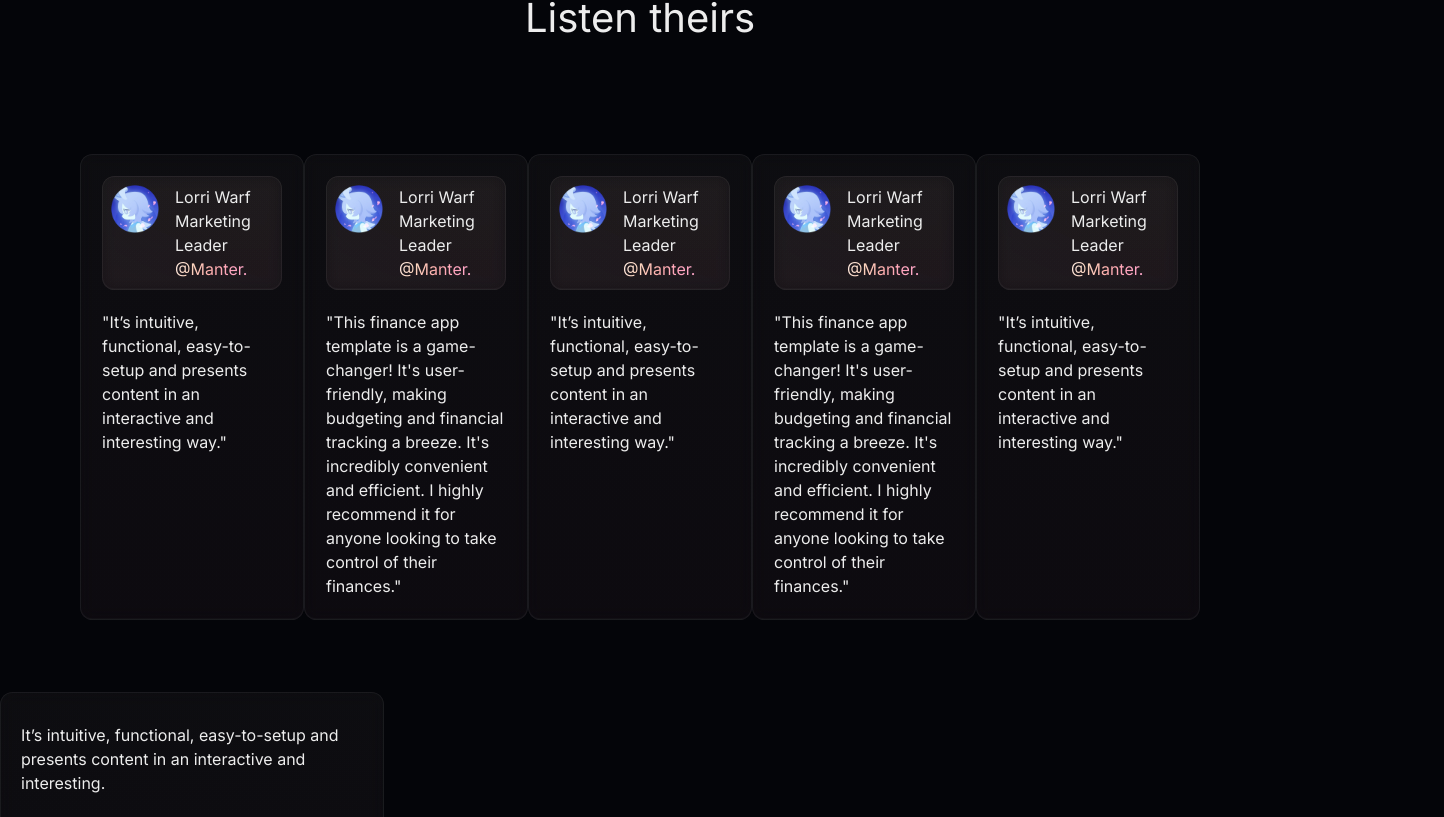
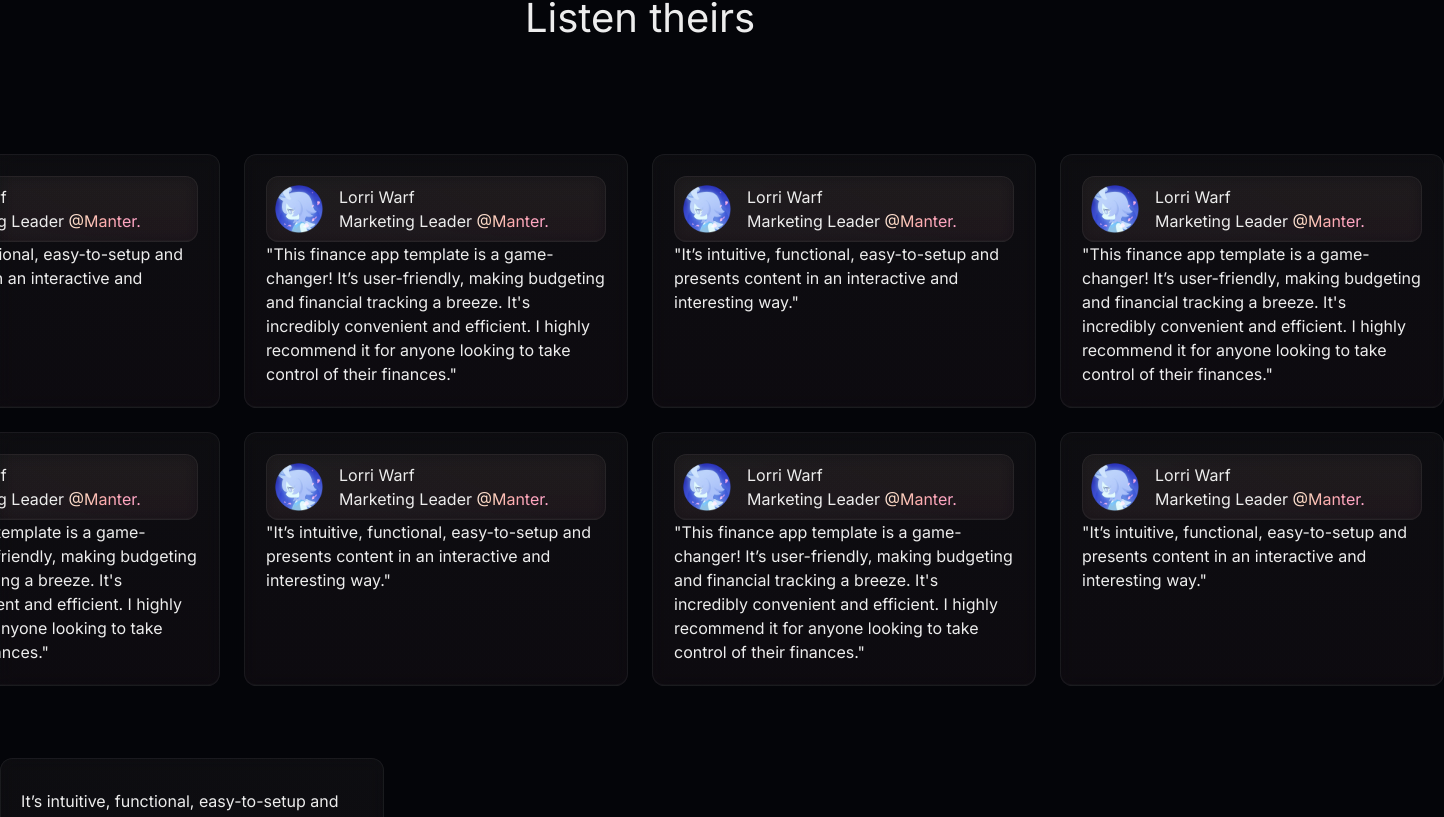
Before and after one commit to tuanloc-1708/hurix-saas, a Next.js app: page / in a window 1280 px wide. Shown: the part 4503-5320 px from the top of the page, 1444 px wide, since content can reach past the window. Built offline with nearby package versions, Linux system fonts and the light colour scheme.

Commit message:
update our-info

```diff
--- a/src/sections/our-words/card/our-info.tsx
+++ b/src/sections/our-words/card/our-info.tsx
@@ -2,32 +2,74 @@ import Image from "next/image";
 
 export const content = [
   {
-    name: "Lorri Warf",
-    info: "Marketing Leader @Manter.",
+    id: 1,
+    firstName: "Lorri",
+    lastName: "Warf",
+    info: "@Manter.",
+    role: "Marketing Leader",
     describe:
       "It’s intuitive, functional, easy-to-setup and presents content in an interactive and interesting way.",
   },
   {
-    name: "Lorri Warf",
-    info: "Marketing Leader @Manter.",
+    id: 2,
+    firstName: "Lorri",
+    lastName: "Warf",
+    info: "@Manter.",
+    role: "Marketing Leader",
     describe:
-      "This finance app template is a game-changer! It's user-friendly, making budgeting and financial tracking a breeze. It's incredibly convenient and efficient. I highly recommend it for anyone looking to take control of their finances.",
+      "This finance app template is a game-changer! It’s user-friendly, making budgeting and financial tracking a breeze. It's incredibly convenient and efficient. I highly recommend it for anyone looking to take control of their finances.",
   },
   {
-    name: "Lorri Warf",
-    info: "Marketing Leader @Manter.",
+    id: 3,
+    firstName: "Lorri",
+    lastName: "Warf",
+    info: "@Manter.",
+    role: "Marketing Leader",
+    describe:
+      "This finance app template is a game-changer! It’s user-friendly, making budgeting and financial tracking a breeze. It's incredibly convenient and efficient. I highly recommend it for anyone looking to take control of their finances.",
+  },
+  {
+    id: 4,
+    firstName: "Lorri",
+    lastName: "Warf",
+    info: "@Manter.",
+    role: "Marketing Leader",
     describe:
       "It’s intuitive, functional, easy-to-setup and presents content in an interactive and interesting way.",
   },
   {
-    name: "Lorri Warf",
-    info: "Marketing Leader @Manter.",
+    id: 5,
+    firstName: "Lorri",
+    lastName: "Warf",
+    info: "@Manter.",
+    role: "Marketing Leader",
     describe:
-      "This finance app template is a game-changer! It's user-friendly, making budgeting and financial tracking a breeze. It's incredibly convenient and efficient. I highly recommend it for anyone looking to take control of their finances.",
+      "It’s intuitive, functional, easy-to-setup and presents content in an interactive and interesting way.",
   },
   {
-    name: "Lorri Warf",
-    info: "Marketing Leader @Manter.",
+    id: 6,
+    firstName: "Lorri",
+    lastName: "Warf",
+    info: "@Manter.",
+    role: "Marketing Leader",
+    describe:
+      "This finance app template is a game-changer! It’s user-friendly, making budgeting and financial tracking a breeze. It's incredibly convenient and efficient. I highly recommend it for anyone looking to take control of their finances.",
+  },
+  {
+    id: 7,
+    firstName: "Lorri",
+    lastName: "Warf",
+    info: "@Manter.",
+    role: "Marketing Leader",
+    describe:
+      "This finance app template is a game-changer! It’s user-friendly, making budgeting and financial tracking a breeze. It's incredibly convenient and efficient. I highly recommend it for anyone looking to take control of their finances.",
+  },
+  {
+    id: 8,
+    firstName: "Lorri",
+    lastName: "Warf",
+    info: "@Manter.",
+    role: "Marketing Leader",
     describe:
       "It’s intuitive, functional, easy-to-setup and presents content in an interactive and interesting way.",
   },
@@ -36,14 +78,15 @@ export const content = [
 export default function OurWordsCard() {
   return (
     <>
-      {content.map((item, index) => {
-        const infoWords = item.info.split(" ");
-        const lastWord = infoWords.pop();
-        const restOfInfoText = infoWords.join(" ");
-
-        return (
-          <div key={index} className=" flex flex-row gap-6">
-            <div className="max-w-[384px] p-[21px] bg-card flex flex-col gap-5">
+      <div className="overflow-x-auto">
+        <div className="grid grid-rows-2 grid-flow-col gap-6 overflow-hidden">
+          {content.map((item) => (
+            <>
+              <div
+                key={item.id}
+                className="min-w-[384px] p-[21px] bg-card flex flex-col gap-5"
+              >
+                <div>
                   <div className="p-2 bg-card flex flex-row gap-4">
                     <Image
                       src="/logo-webp/avartar.webp"
@@ -53,18 +96,22 @@ export default function OurWordsCard() {
                       className="min-w-[48px] h-[48px]"
                     />
                     <div className="flex flex-col">
-                  <span>{item.name}</span>
                       <span>
-                    {restOfInfoText}{" "}
-                    <span className="text-pink-gradient">{lastWord}</span>
+                        {item.firstName} {item.lastName}
+                      </span>
+                      <span>
+                        {item.role}
+                        <span className="text-pink-gradient"> {item.info}</span>
                       </span>
                     </div>
                   </div>
                   &quot;{item.describe}&quot;
                 </div>
               </div>
-        );
-      })}
+            </>
+          ))}
+        </div>
+      </div>
     </>
   );
 }
--- a/src/sections/our-words/view/our-words-view.tsx
+++ b/src/sections/our-words/view/our-words-view.tsx
@@ -3,8 +3,8 @@ import Image from "next/image";
 
 export default function OurWordsView() {
   return (
-    <div className="container flex flex-col items-center justify-center gap-[110px]">
-      <div className="flex flex-col max-w-[450px] justify-center items-center">
+    <div className="container flex flex-col  justify-center items-center">
+      <div className="flex flex-col pb-[110px] max-w-[450px] justify-center items-center">
         <Image
           src="/mark-png/box-chat.png"
           width={80}
@@ -17,7 +17,7 @@ export default function OurWordsView() {
         </span>
       </div>
 
-      <div className="flex">
+      <div>
         <OurWordsCard />
       </div>
     </div>
```
Lines whose indentation alone changed are shown as unchanged.
